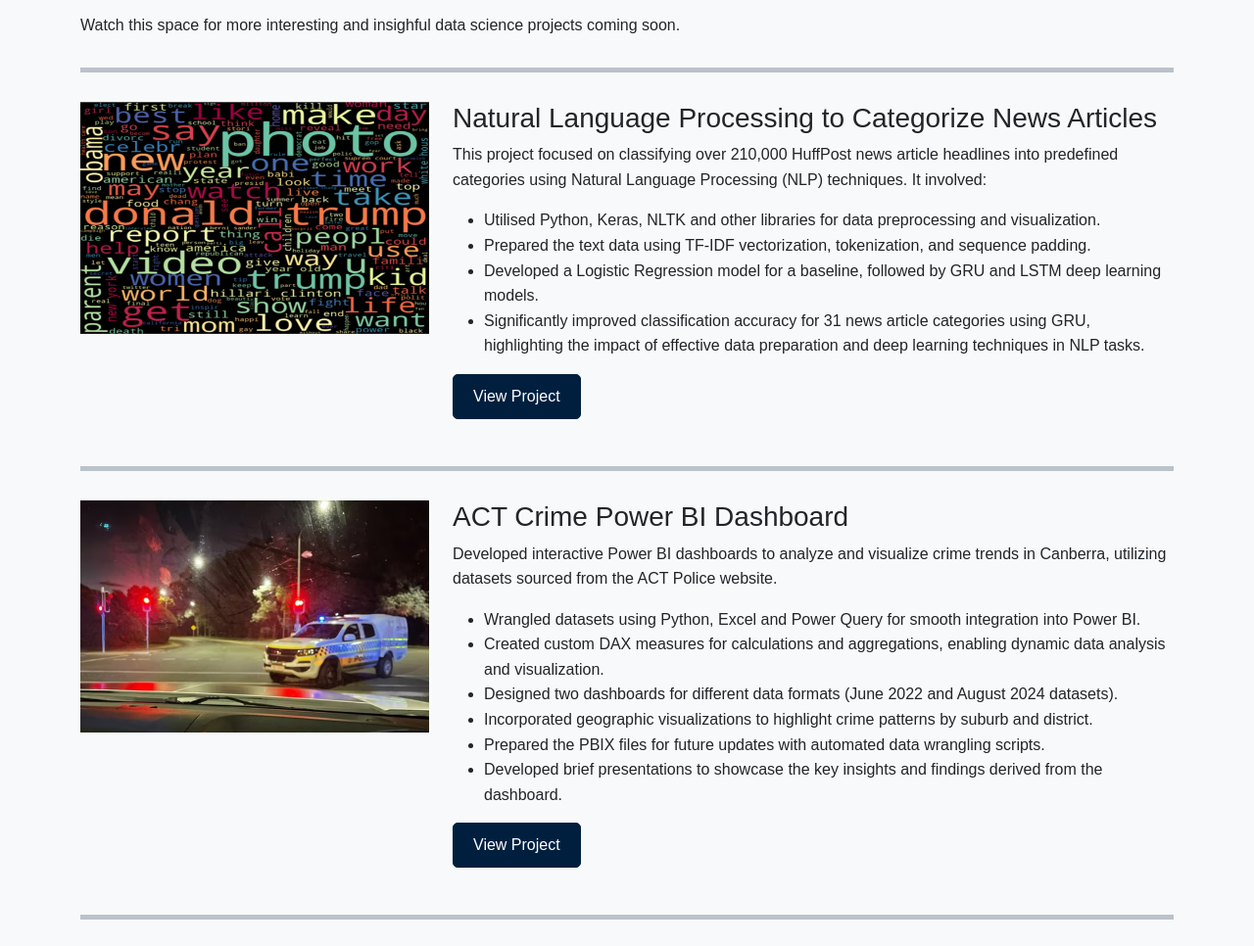
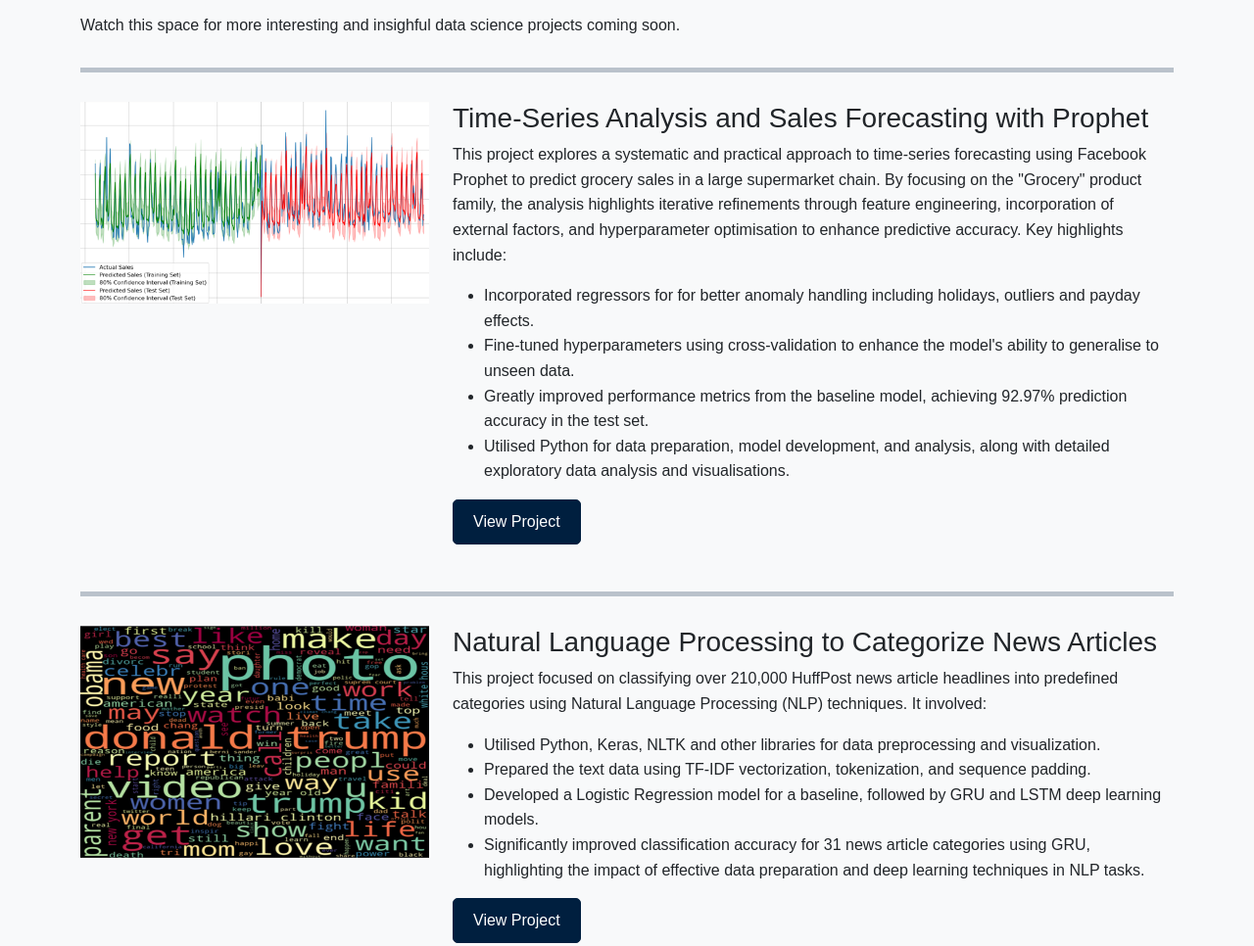
Before and after one commit to alang100/Portfolio, a plain HTML site: page projects.html in a window 1280 px wide. Shown: the part 533-1499 px from the top of the page at 98% size. Drawn offline with nearby package versions, Linux system fonts and the light colour scheme.

Commit message:
Add Time-Series Forecasting project to the Projects page

```diff
--- a/projects.html
+++ b/projects.html
@@ -52,6 +52,27 @@
             <!-- Project 1 -->
             <div class="row mb-5">
                 <div class="col-md-4">
+                    <img src="Time-Series_1.png" alt="Time-Series Analysis and Grocery Sales Forecasting with Prophet" class="img-fluid">
+                </div>
+                <div class="col-md-8">
+                    <h3>Time-Series Analysis and Sales Forecasting with Prophet</h3>
+                    <p>This project explores a systematic and practical approach to time-series forecasting using Facebook Prophet to predict
+                        grocery sales in a large supermarket chain. By focusing on the  "Grocery" product family, the analysis highlights iterative
+                        refinements through feature engineering, incorporation of external factors, and hyperparameter optimisation to enhance predictive accuracy. Key highlights include:</p>
+                    <ul>
+                        <li>Incorporated regressors for for better anomaly handling including holidays, outliers and payday effects.</li>
+                        <li>Fine-tuned hyperparameters using cross-validation to enhance the model's ability to generalise to unseen data.</li>
+                        <li>Greatly improved performance metrics from the baseline model, achieving 92.97% prediction accuracy in the test set.</li>
+                        <li>Utilised Python for data preparation, model development, and analysis, along with detailed exploratory data analysis and visualisations.</li>
+                    </ul>
+                    <a href="https://github.com/alang100/Sales_Forecasting" target="_blank" class="btn btn-primary">View Project</a>
+                </div>
+            </div>
+            <hr class="project-divider">
+
+            <!-- Project 2 -->
+            <div class="row mb-5">
+                <div class="col-md-4">
                     <img src="LLM.png" alt="Natural Language Processing to Categorize News Articles" class="img-fluid">
                 </div>
                 <div class="col-md-8">
@@ -69,7 +90,7 @@
             </div>
             <hr class="project-divider">
 
-            <!-- Project 2 -->
+            <!-- Project 3 -->
             <div class="row mb-5">
                 <div class="col-md-4">
                     <img src="ACTCrime.png" alt="ACT Crime Power BI Dashboard" class="img-fluid">
@@ -90,7 +111,7 @@
             </div>
             <hr class="project-divider">
 
-            <!-- Project 3 -->
+            <!-- Project 4 -->
             <div class="row mb-5">
                 <div class="col-md-4">
                     <img src="Dining.jpg" alt="Predictive Modelling of Eating Out in Sydney" class="img-fluid">
@@ -110,7 +131,7 @@
             </div>
             <hr class="project-divider">
 
-            <!-- Project 4 -->
+            <!-- Project 5 -->
             <div class="row mb-5">
                 <div class="col-md-4">
                     <img src="Blackhole.jpg" alt="Black Hole Cyber Attack Detection in Wireless MANET Networks" class="img-fluid">
@@ -128,7 +149,7 @@
             </div>
             <hr class="project-divider">
 
-            <!-- Project 5 -->
+            <!-- Project 6 -->
             <div class="row mb-5">
                 <div class="col-md-4">
                     <img src="Planes.jpg" alt="Predicting Flight Delays" class="img-fluid">
@@ -148,7 +169,7 @@
             </div>
             <hr class="project-divider">
 
-            <!-- Project 6 -->
+            <!-- Project 7 -->
             <div class="row mb-5">
                 <div class="col-md-4">
                     <img src="Data_Cleaning.png" alt="Data Cleaning With SQL" class="img-fluid">
@@ -167,7 +188,7 @@
             </div>
             <hr class="project-divider">
 
-            <!-- Project 7 -->
+            <!-- Project 8 -->
             <div class="row mb-5">
                 <div class="col-md-4">
                     <img src="Lorikeet.jpg" alt="Bird Species Classification" class="img-fluid">
```
Also changed, not shown: Time-Series_1.png (added).
